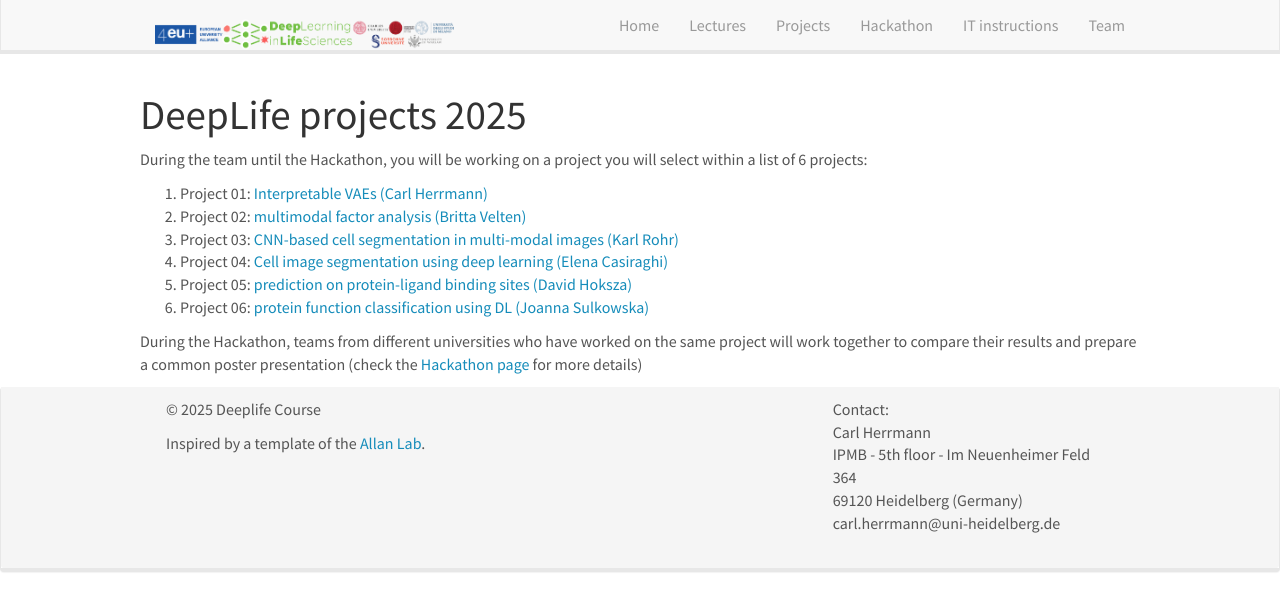
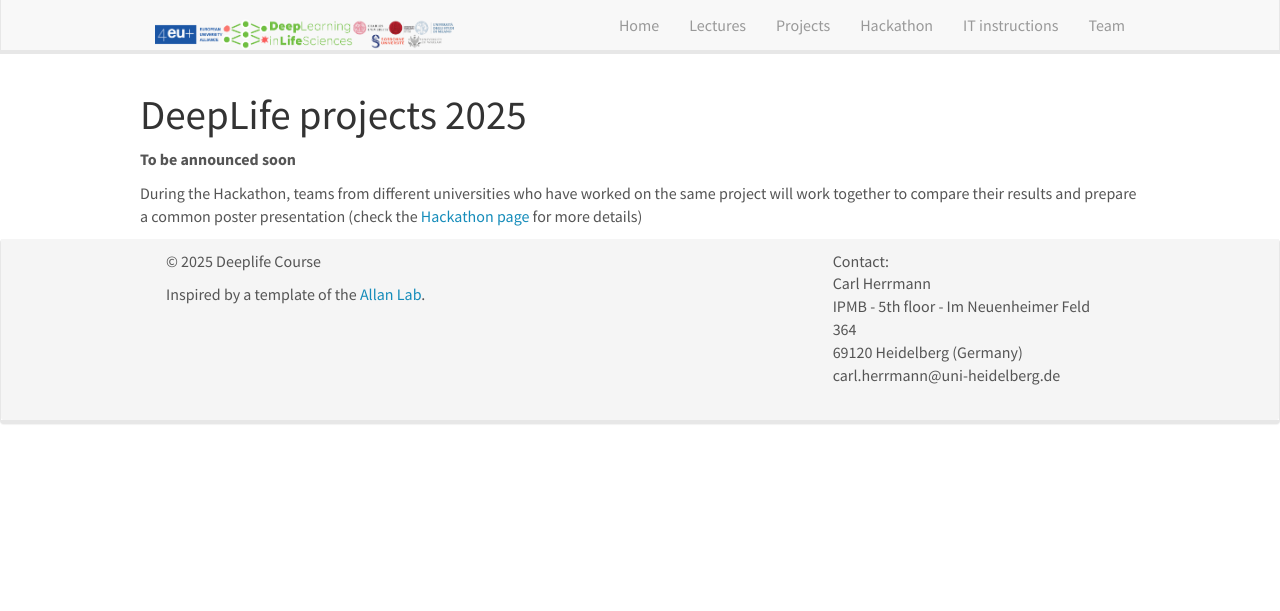
Before and after one commit to GregoireSU/deeplife4eu.github.io, a Jekyll site: the page built from _pages/projects.md, in a window 1280 px wide. Shown: the top 611 px of the page. Built offline with Jekyll 4.4.1, drawn with Linux system fonts in a browser that asks for light colours; nearby versions of some CDN libraries.

Commit message:
changed projects

```diff
--- a/_pages/projects.md
+++ b/_pages/projects.md
@@ -7,15 +7,7 @@ permalink: /projects
 
 # DeepLife projects 2025
 
-During the team until the Hackathon, you will be working on a project you will select within a list of 6 projects:
-
-1. Project 01: <a href="https://colab.research.google.com/drive/1v1Gw10JMSUZ35BGsZvUDVEfJavNmTGsS">Interpretable VAEs (Carl Herrmann)</a>
-2. Project 02: <a href="https://colab.research.google.com/drive/1n6zgOUogpQHNygm3yZUf10UuPZgRbJJY">multimodal factor analysis (Britta Velten)</a>
-3. Project 03: <a href="https://colab.research.google.com/drive/1kBY2Xw2eIzaZF3prphxxS3yI9bGENHuj"> CNN-based cell segmentation in multi-modal images (Karl Rohr)</a>
-4. Project 04: <a href="https://colab.research.google.com/drive/1ELUtKVQuUteK4oHxbtA6N5ei9A7AQbeZ">Cell image segmentation using deep learning (Elena Casiraghi)</a>
-5. Project 05: <a href="https://colab.research.google.com/drive/1jz-nDm5gIF_mTkin7RQ1fw4XV7j_v_ti">prediction on protein-ligand binding sites (David Hoksza)</a>
-6. Project 06: <a href="https://colab.research.google.com/drive/1LccWeilpDt8sFNFh1FU6ijz90F5DQlUE">protein function classification using DL (Joanna Sulkowska)</a>
-
+**To be announced soon**
 
 
 During the Hackathon, teams from different universities who have worked on the same project will work together to compare their results and prepare a common poster presentation (check the [Hackathon page](../meeting.html) for more details)
```
Also changed, not shown: 1 other file.
